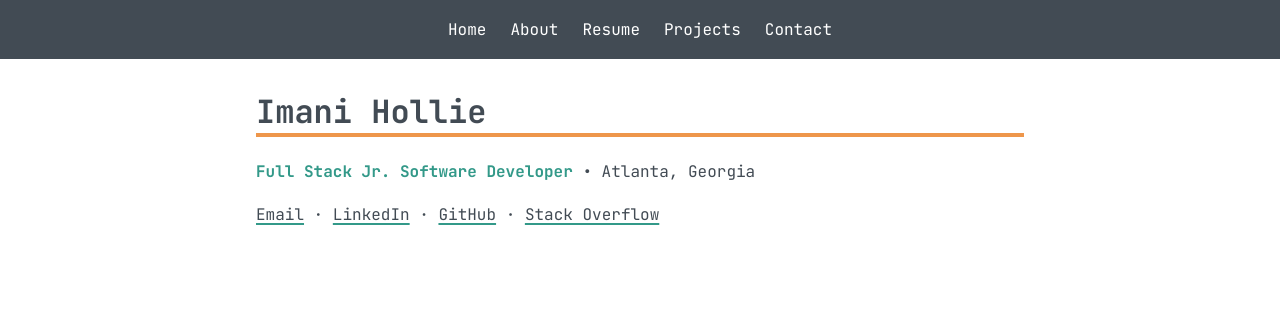
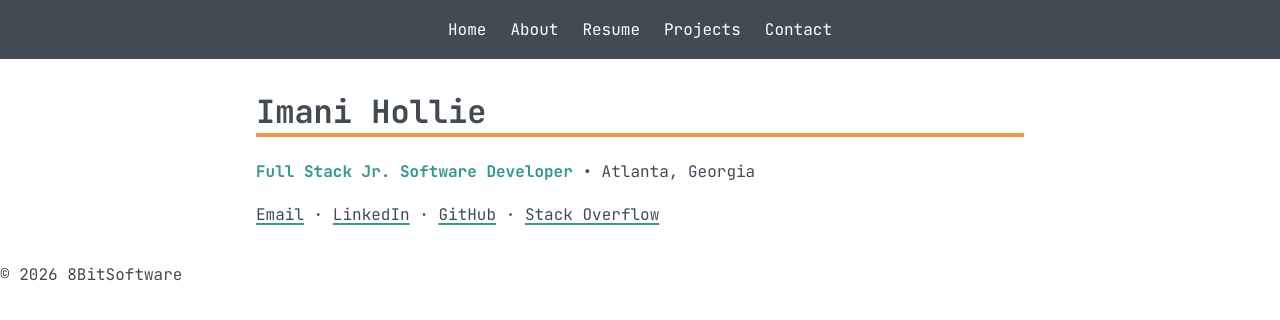
Before and after one commit to 8Bitsian/Resume, a Jekyll site: the page built from pages/index.md, in a window 1280 px wide. Shown: the top 320 px of the page. Built offline with Jekyll 4.4.1, drawn with Linux system fonts in a browser that asks for light colours.

Commit message:
Add footer section to default layout

```diff
--- a/_layouts/default.html
+++ b/_layouts/default.html
@@ -13,4 +13,7 @@
       {{ content }}
     </main>
   </body>
+  <footer>
+    {% include footer.html %}
+  </footer>
 </html>
```
